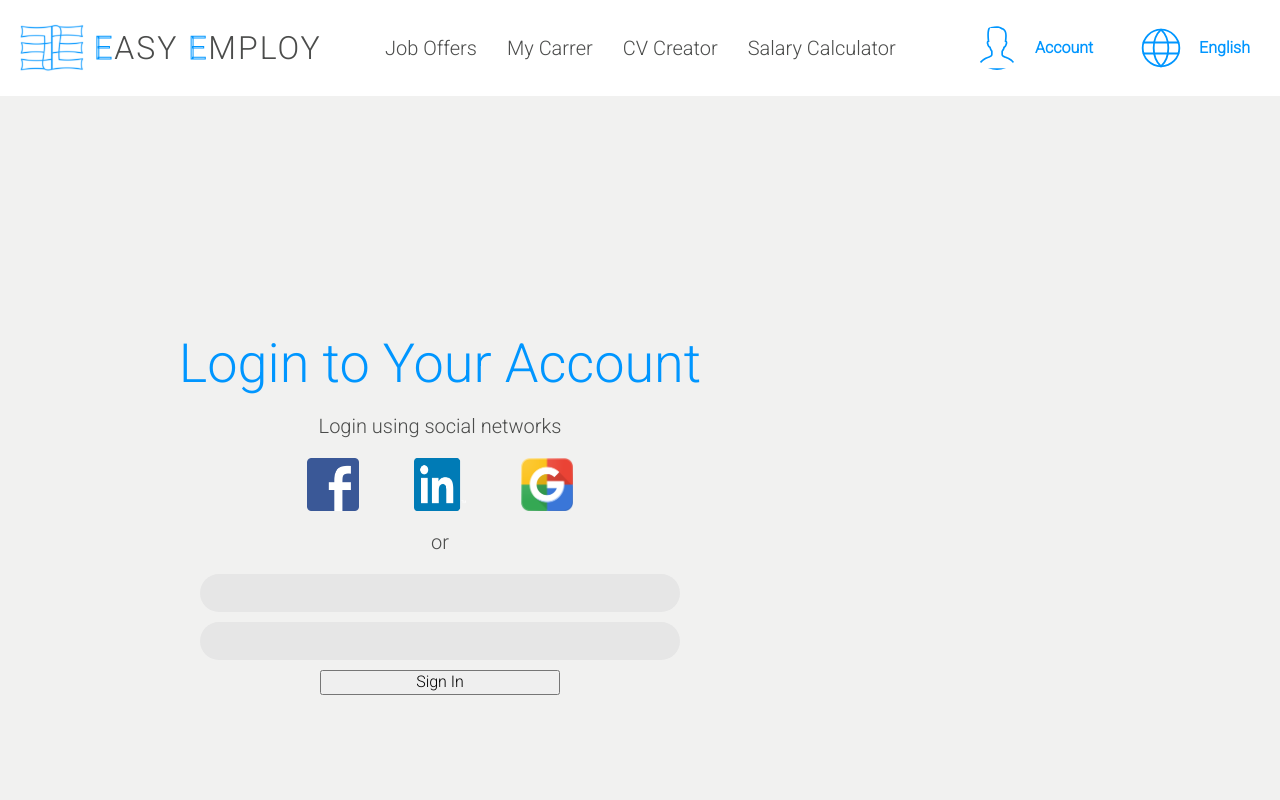
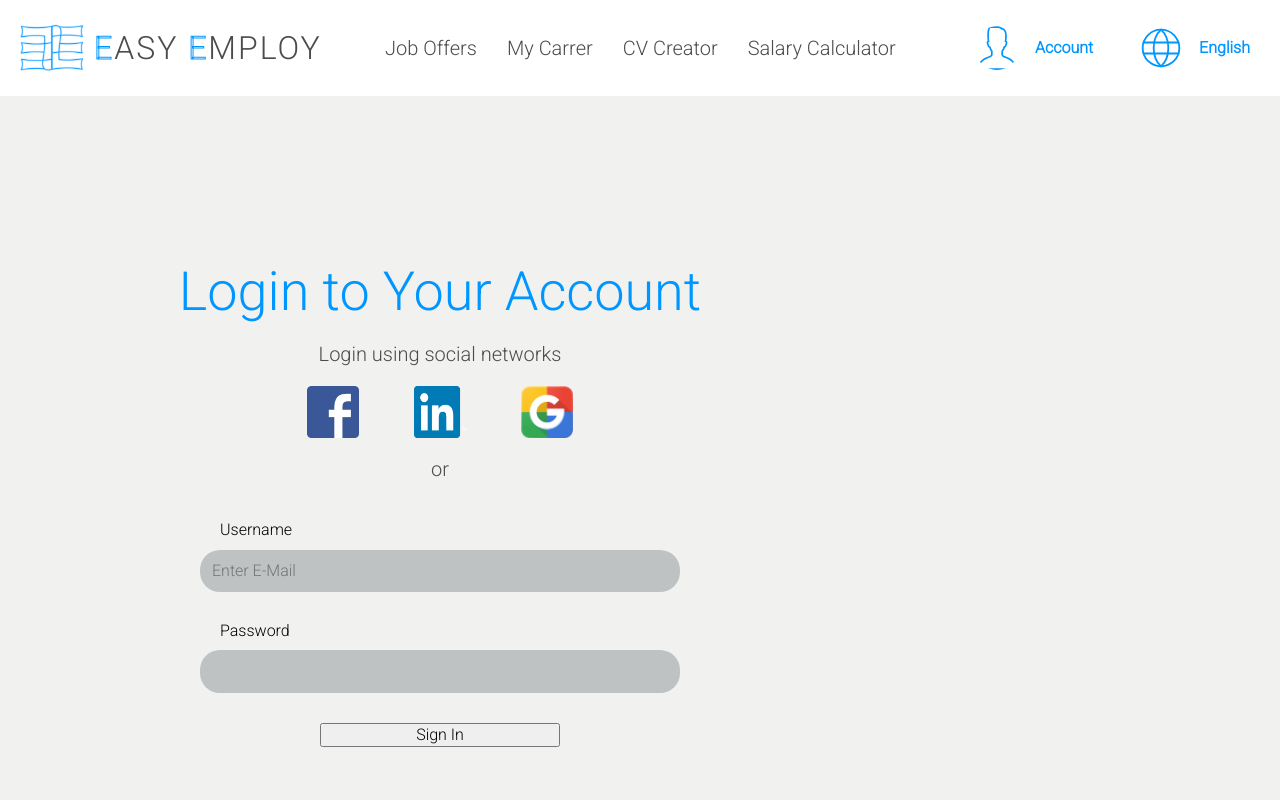
Before and after one commit to mizdebski77/Easy-Employ, a React (Create React App) app: page /Log-In in a window 1280 px wide. Shown: the top 800 px of the page. Built offline with nearby package versions, Linux system fonts and the light colour scheme.

Commit message:
Label to form added

```diff
--- a/src/core/theme.ts
+++ b/src/core/theme.ts
@@ -7,7 +7,7 @@ export const theme = {
         fontMainActive: "rgba(0,150,255, 0.5)",
         secondColor: "#ffff",
         thirdColor: "#e6e6e6",
-        fourthColor: 'rgba(197,235,254,255)',
+        fourthColor: '#bec2c2',
     },
 
     breakPoint: {
--- a/src/features/LogIn/logIn.tsx
+++ b/src/features/LogIn/logIn.tsx
@@ -1,5 +1,5 @@
 import React from 'react';
-import { Button, Form, Icon, IconsWrapper, Input, LoginSpan, LoginTitle, LoginWrapper, Wrapper } from './styledLogIn';
+import { Button, Form, Icon, IconsWrapper, Input, Label, LoginSpan, LoginTitle, LoginWrapper, Wrapper } from './styledLogIn';
 import fb from '../../common/Images/SocialMedia/fb.png';
 import lk from '../../common/Images/SocialMedia/link.png';
 import gg from '../../common/Images/SocialMedia/google.png';
@@ -20,9 +20,13 @@ export const LogIn = () => {
                 <LoginSpan>or</LoginSpan>
 
                 <Form>
+                    <Label>Username</Label>
+                    <Input placeholder='Enter E-Mail' type='email' />
+
+                    <Label placeholder='Enter Password' typeof='password' >Password</Label>
+
                     <Input />
-                    <Input />
-                <Button>Sign In</Button>
+                    <Button>Sign In</Button>
                 </Form>
             </LoginWrapper>
 
--- a/src/features/LogIn/styledLogIn.ts
+++ b/src/features/LogIn/styledLogIn.ts
@@ -57,17 +57,24 @@ export const Form = styled.form`
     width: 100%;
 `;
 
+export const Label =styled.label`
+    margin: 20px 20px 0px;
+    font-size: 16px;
+`;
+
 export const Input = styled.input`
-    padding:  10px;
+    padding:  12px;
     border-radius: 20px;
     border: none;
-    background: ${({ theme }) => theme.color.thirdColor};
+    background: ${({ theme }) => theme.color.fourthColor};
+    color: black;
+
 `;
 
 export const Button = styled.button`
     max-width: 240px;
     width: 100%;
-    margin: 0 auto;
+    margin: 20px auto;
 `;
 
 export const RegisterWrapper = styled.div`
```
